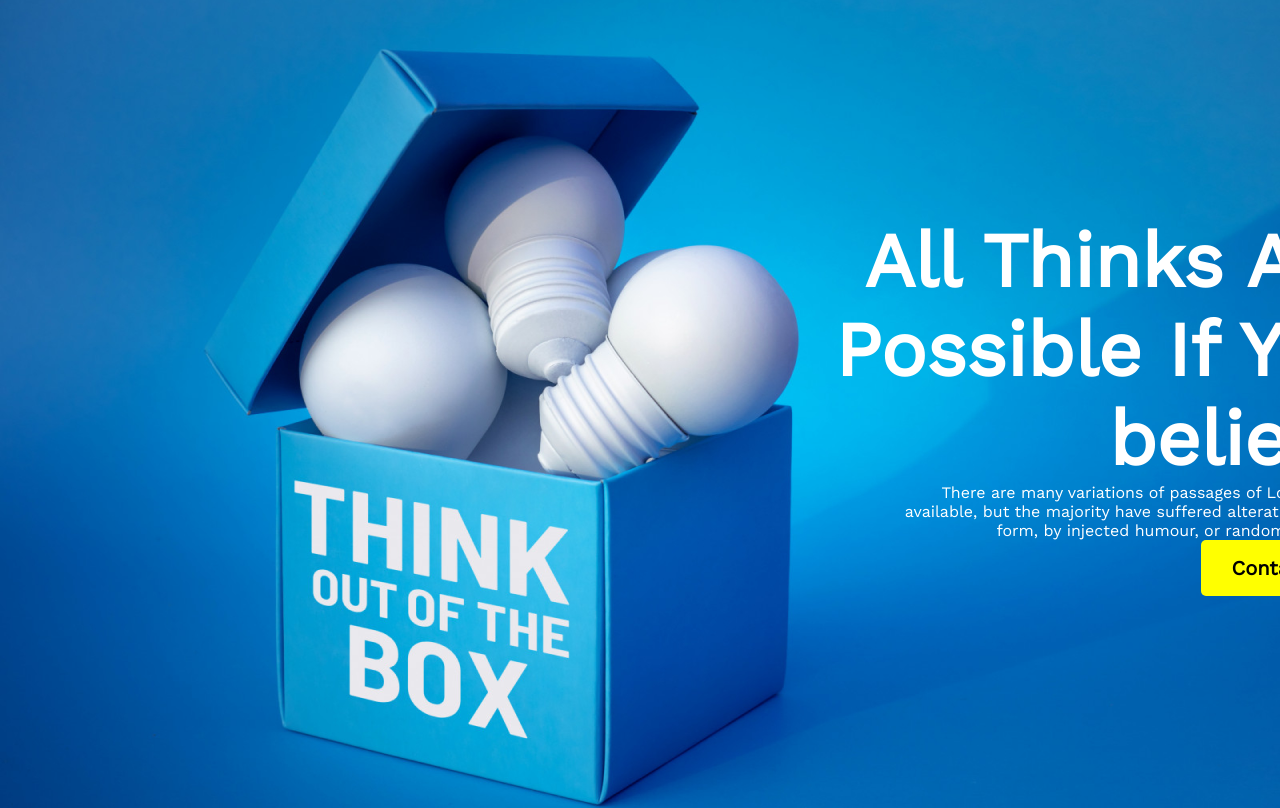
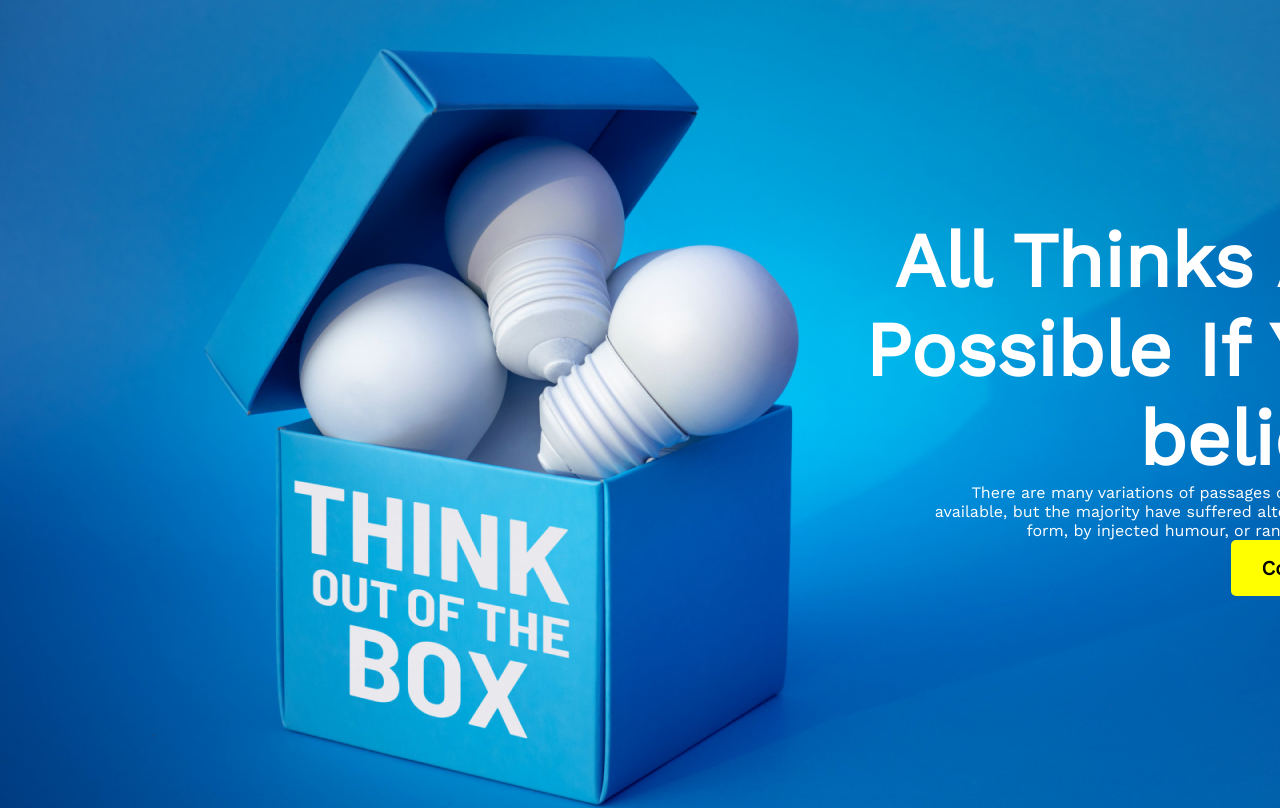
Before and after one commit to makbulhosen5000/1st-assginment, a plain HTML site: page index.html in a window 1280 px wide. Shown: the top 808 px of the page. Drawn offline with nearby package versions, Linux system fonts and the light colour scheme.

Commit message:
2nd commit

```diff
--- a/css/style.css
+++ b/css/style.css
@@ -2,6 +2,7 @@
     margin: 0;
     padding: 0;
     font-family: 'Work Sans', sans-serif;
+    box-sizing: border-box;
 }
 .btn-warning{
     padding: 16px 30px;;
@@ -15,14 +16,14 @@
 .header{
     background-image: url(../images/banner/banner3.png);
     background-repeat: no-repeat;
+    background-position: center;
+    background-size: cover;
     width: 1600px;
-height: 808px;
-left: 0px;
-top: 0px;
+    height: 808px;
 }
 .header-title{
     text-align: right;
-    padding-right: 230px;
+    padding-right: 200px;
     padding-top:216px;
     font-size: 65px;
     font-weight: 700;
@@ -30,7 +31,7 @@ top: 0px;
 }
 .header-description{
     text-align: right;
-    margin-right: 230px;
+    margin-right: 200px;
     color: #FFFFFF;
     /* padding-right: 230px;
     font-weight: 400;
```
